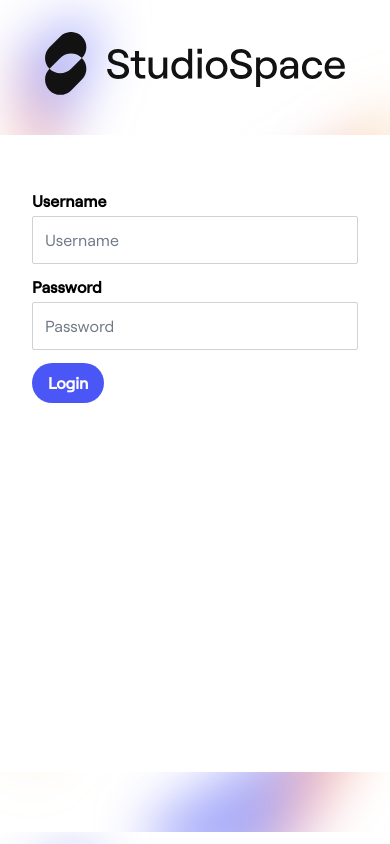
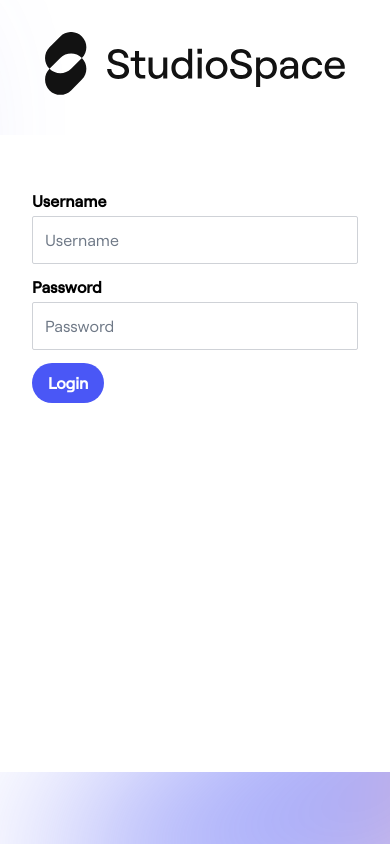
Before and after one commit to 7iquid/test-PACC, a Nuxt app: page / in a window 390 px wide. Shown: the top 844 px of the page. Built offline with nearby package versions, Linux system fonts and the light colour scheme; no server answers.

Commit message:
update image bg for responsive style

```diff
--- a/assets/css/_components.sass
+++ b/assets/css/_components.sass
@@ -1,8 +1,10 @@
 @use "sass:map"
 
 body
-  background-image: url("/gradient-background.svg")
-  background-size: 100% auto
+    background-image: url(/gradient-background.svg)
+    background-size: cover
+    background-position: center
+    background-repeat: no-repeat
 
 .form-field
   display: flex
```
